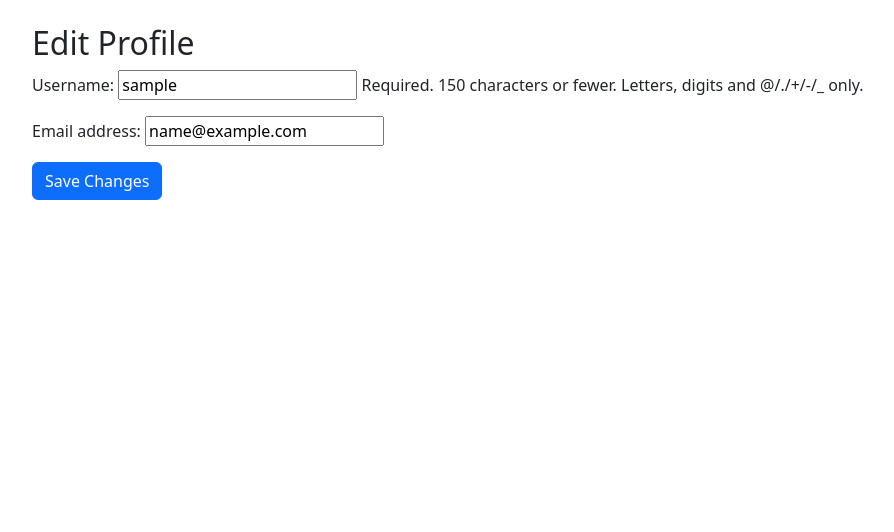
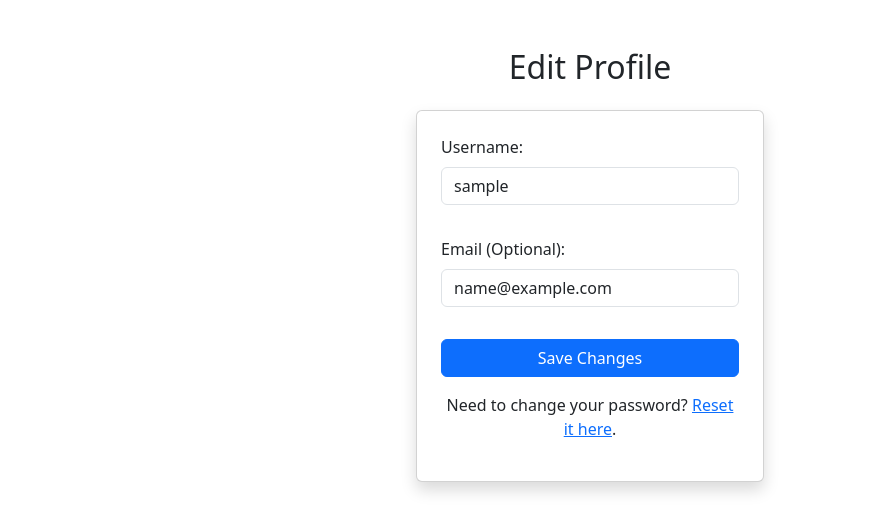
Before and after one commit to N3wee/personal-finance-tracker, a Django app: page /edit_profile/ in a window 1280 px wide. Shown: the part 56-588 px from the top of the page, without its empty margins (50-944 px from the left). Run offline with Django 5.2, Linux system fonts and the light colour scheme; the visitor is signed in with stand-in values (Sample User, id 1); some libraries are stand-ins or nearby versions.

Commit message:
Style edit profile page to match register page with centered card, errors, and validation

```diff
--- a/templates/registration/edit_profile.html
+++ b/templates/registration/edit_profile.html
@@ -1,9 +1,49 @@
 {% extends 'base.html' %}
+{% load widget_tweaks %}
 {% block content %}
-<h2>Edit Profile</h2>
-<form method="post">
-    {% csrf_token %}
-    {{ form.as_p }}
-    <button type="submit" class="btn btn-primary">Save Changes</button>
-</form>
+<div class="container mt-5">
+    <div class="row justify-content-center">
+        <div class="col-md-6 col-lg-4">
+            <h2 class="mb-4 text-center">Edit Profile</h2>
+            {% if messages %}
+            <div class="alert alert-success alert-dismissible fade show" role="alert">
+                {% for message in messages %}
+                {{ message }}
+                <button type="button" class="btn-close" data-bs-dismiss="alert" aria-label="Close"></button>
+                {% endfor %}
+            </div>
+            {% endif %}
+            {% if form.errors %}
+            <div class="alert alert-danger">
+                Please correct the errors below.
+            </div>
+            {% endif %}
+            <form method="post" class="card p-4 shadow" novalidate>
+                {% csrf_token %}
+                <div class="row g-3">
+                    <div class="col-12">
+                        <div class="mb-3">
+                            <label for="id_username" class="form-label">Username:</label>
+                            {{ form.username|add_class:"form-control" }}
+                            {% if form.username.errors %}
+                            <div class="text-danger small">{{ form.username.errors }}</div>
+                            {% endif %}
+                        </div>
+                    </div>
+                    <div class="col-12">
+                        <div class="mb-3">
+                            <label for="id_email" class="form-label">Email (Optional):</label>
+                            {{ form.email|add_class:"form-control" }}
+                            {% if form.email.errors %}
+                            <div class="text-danger small">{{ form.email.errors }}</div>
+                            {% endif %}
+                        </div>
+                    </div>
+                </div>
+                <button type="submit" class="btn btn-primary w-100 mt-3">Save Changes</button>
+                <p class="mt-3 text-center">Need to change your password? <a href="#" class="text-primary">Reset it here</a>.</p>
+            </form>
+        </div>
+    </div>
+</div>
 {% endblock %}
```
